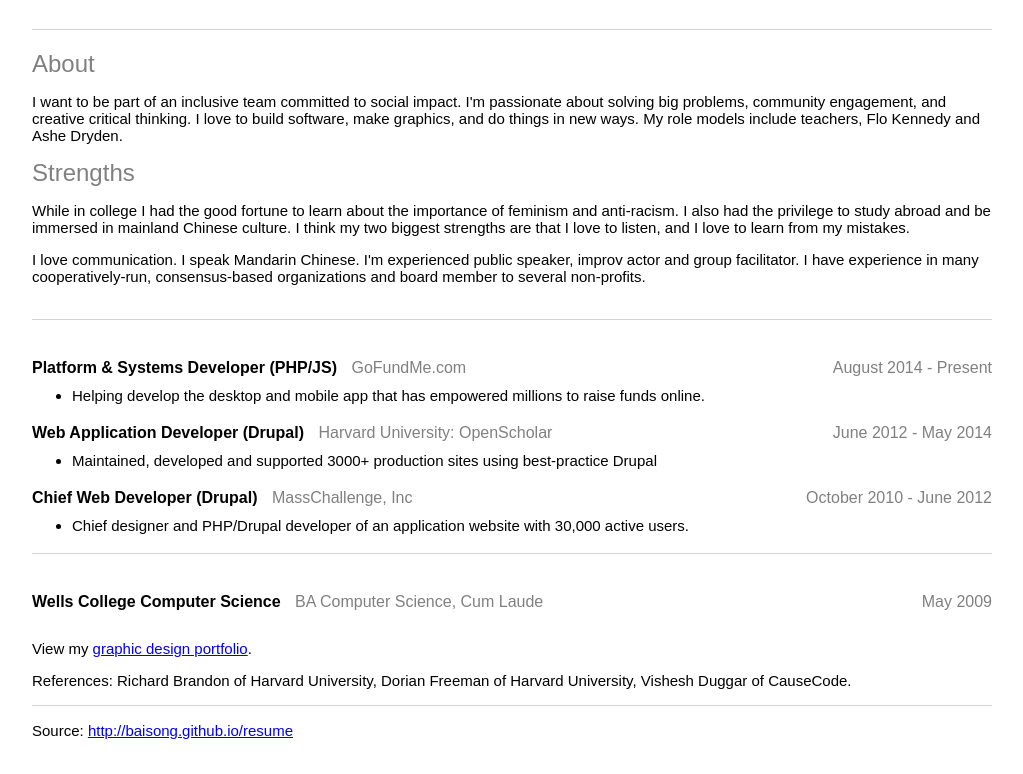
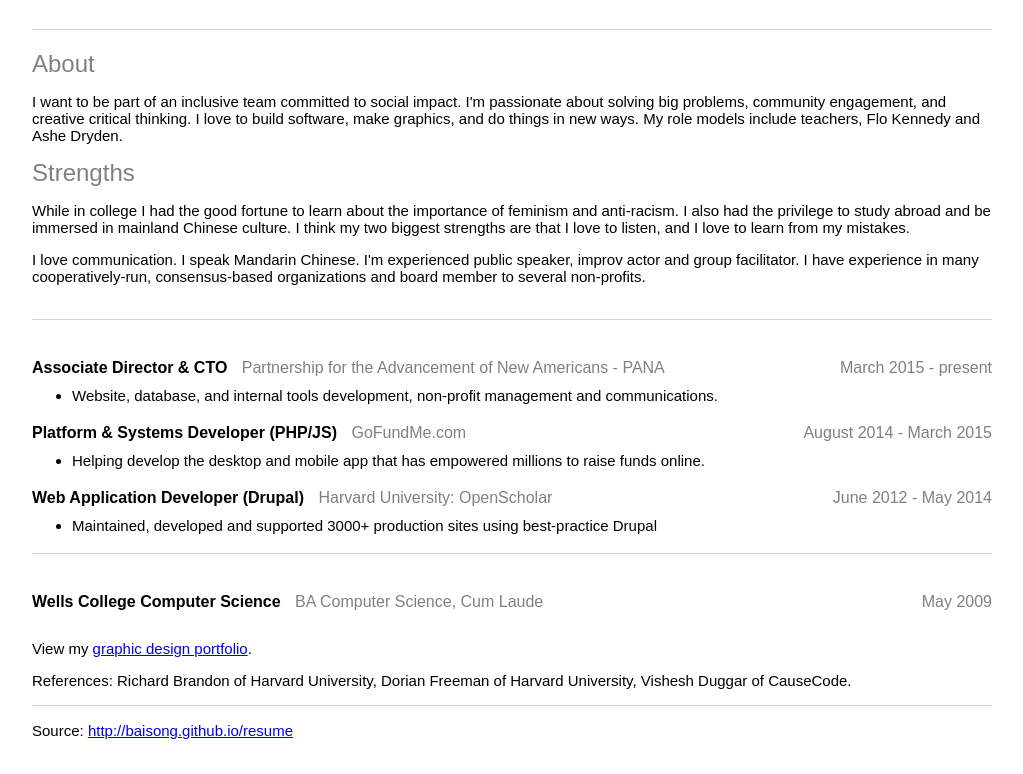
Before and after one commit to baisong/resume, a plain HTML site: page index.html in a window 1280 px wide. Shown: the part 98-872 px from the top of the page, without its empty margins (128-1151 px from the left). Drawn offline with Linux system fonts and the light colour scheme.

Commit message:
Update index.html

```diff
--- a/index.html
+++ b/index.html
@@ -147,9 +147,16 @@
             </div>
             <hr class="separator screen-only"/>
             <div class="experience section">
+                <h6>Associate Director &amp; CTO
+                    <small>Partnership for the Advancement of New Americans - PANA</small>
+                    <small class="right">March 2015 - present</small>
+                </h6>
+                <ul>
+                    <li>Website, database, and internal tools development, non-profit management and communications.</li>
+                </ul>
                 <h6>Platform &amp; Systems Developer (PHP/JS)
                     <small>GoFundMe.com</small>
-                    <small class="right">August 2014 - Present</small>
+                    <small class="right">August 2014 - March 2015</small>
                 </h6>
                 <ul>
                     <li>Helping develop the desktop and mobile app that has empowered millions to raise funds online.
@@ -161,13 +168,6 @@
                 </h6>
                 <ul>
                     <li>Maintained, developed and supported 3000+ production sites using best-practice Drupal</li>
-                </ul>
-                <h6>Chief Web Developer (Drupal)
-                    <small>MassChallenge, Inc</small>
-                    <small class="right"> October 2010 - June 2012</small>
-                </h6>
-                <ul>
-                    <li>Chief designer and PHP/Drupal developer of an application website with 30,000 active users.</li>
                 </ul>
             </div>
             <hr class="separator screen-only"/>
```
